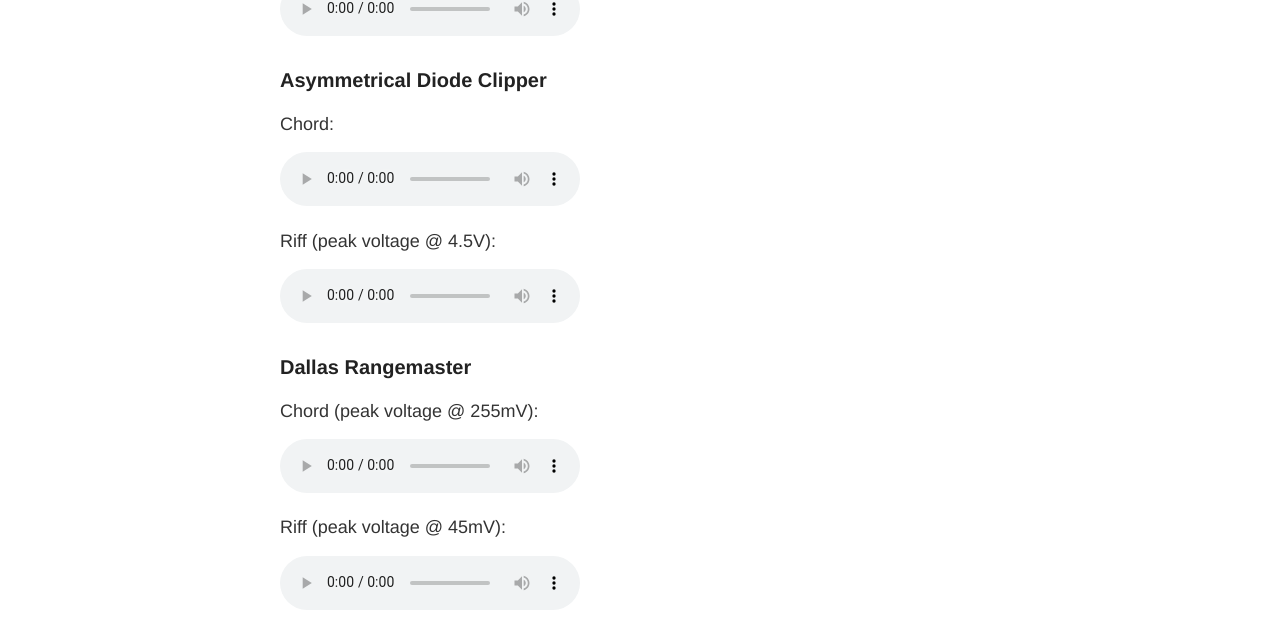
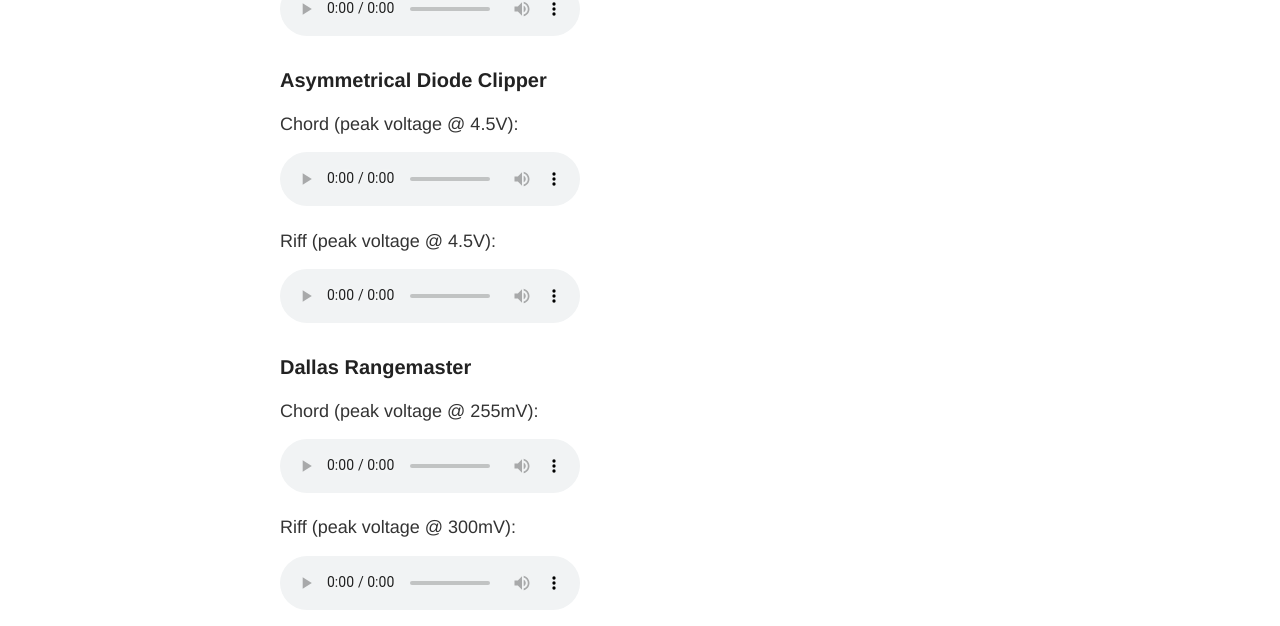
Before and after one commit to bholmesqub/DAFx15, a Jekyll site: the page built from index.md, in a window 1280 px wide. Shown: the part 651-1277 px from the top of the page. Built offline with Jekyll 4.4.1, drawn with Linux system fonts in a browser that asks for light colours; Markdown is read by kramdown in place of the engine named in the settings.

Commit message:
Changed rangemaster riff, encorporated html to index

```diff
--- a/index.md
+++ b/index.md
@@ -9,7 +9,53 @@
 
 ##Audio samples
 
-{% include audio.html %}
+###Dry
+
+Chord:
+
+<audio controls>
+  <source src="https://raw.githubusercontent.com/bholmesqub/DAFx15/gh-pages/audio/chord.wav" type="audio/wav">
+Your browser does not support the audio element.
+</audio>
+
+Riff:
+
+<audio controls>
+  <source src="https://raw.githubusercontent.com/bholmesqub/DAFx15/gh-pages/audio/riff.wav" type="audio/wav">
+Your browser does not support the audio element.
+</audio>
+
+###Asymmetrical Diode Clipper
+
+Chord (peak voltage @ 4.5V):
+
+<audio controls>
+  <source src="https://raw.githubusercontent.com/bholmesqub/DAFx15/gh-pages/audio/diode_chord.wav" type="audio/wav">
+Your browser does not support the audio element.
+</audio>
+
+Riff (peak voltage @ 4.5V):
+
+<audio controls>
+  <source src="https://raw.githubusercontent.com/bholmesqub/DAFx15/gh-pages/audio/diode_riff.wav" type="audio/wav">
+Your browser does not support the audio element.
+</audio>
+
+###Dallas Rangemaster
+
+Chord (peak voltage @ 255mV):
+
+<audio controls>
+  <source src="https://raw.githubusercontent.com/bholmesqub/DAFx15/gh-pages/audio/rangemaster_chord.wav" type="audio/wav">
+Your browser does not support the audio element.
+</audio>
+
+Riff (peak voltage @ 300mV):
+
+<audio controls>
+  <source src="https://raw.githubusercontent.com/bholmesqub/DAFx15/gh-pages/audio/rangemaster_riff.wav" type="audio/wav">
+Your browser does not support the audio element.
+</audio>
 
 ##SPICE
 
```
Also changed, not shown: 1 other file.
